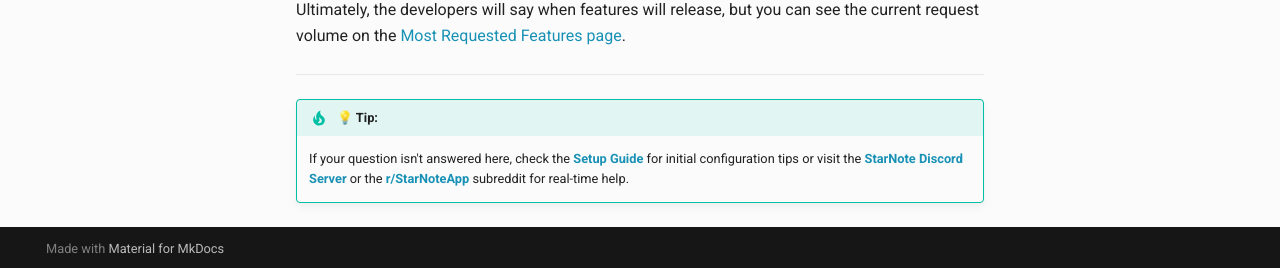
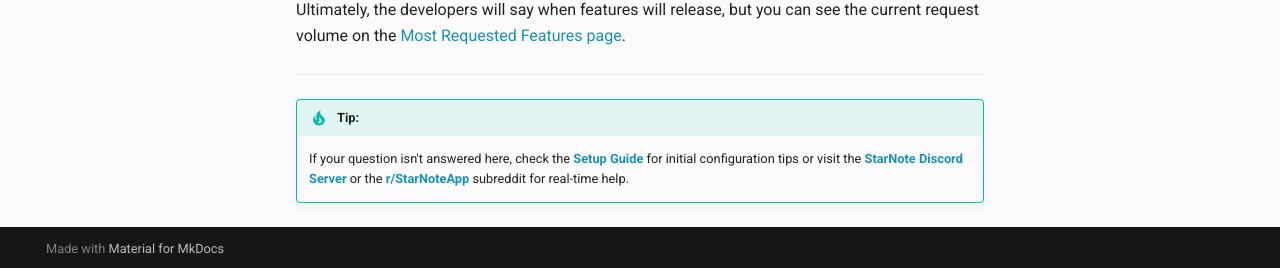
Before and after one commit to NakoTurtle/StarNote-Unofficial-Wiki, an MkDocs documentation site: the page built from docs/faq.md, in a window 1280 px wide and 900 px high, scrolled down 1416 px. Shown: the part 629-897 px from the top of the window. Built offline with MkDocs 1.6.1 and Material for MkDocs 9.7.7, drawn with Linux system fonts in a browser that asks for light colours.

Commit message:
Update faq.md

```diff
--- a/docs/faq.md
+++ b/docs/faq.md
@@ -67,5 +67,5 @@ Ultimately, the developers will say when features will release, but you can see
 
 -----
 
-!!! tip "💡 **Tip:**"
+!!! tip "**Tip:**"
     If your question isn't answered here, check the **[Setup Guide](setup.md)** for initial configuration tips or visit the [**StarNote Discord Server**](https://discord.com/invite/2kZFvu8j3c) or the [**r/StarNoteApp**](https://www.reddit.com/r/StarNoteApp/) subreddit for real-time help.
```
